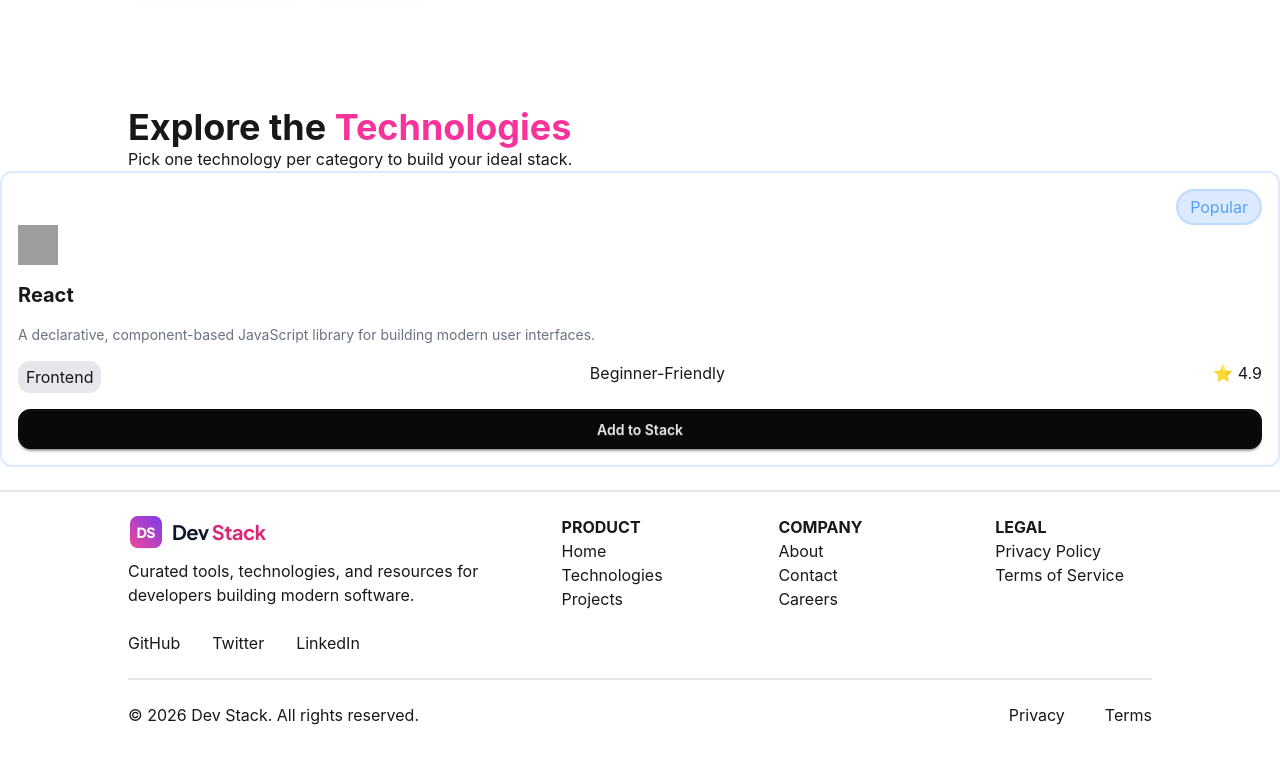
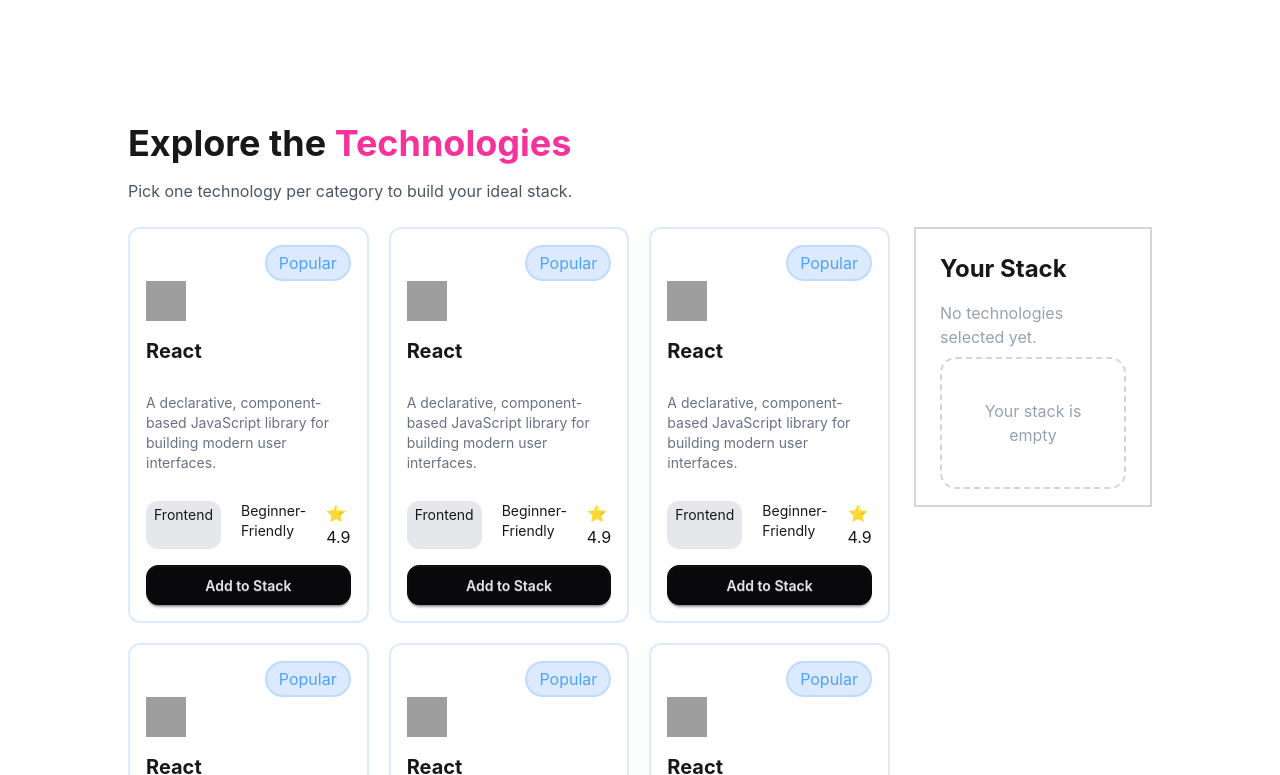
Before and after one commit to SSAShawon/dev-stack, a React (Vite) app: page / in a window 1280 px wide. Shown: the part 445-1220 px from the top of the page. Built offline with nearby package versions, Linux system fonts and the light colour scheme; grey boxes are pictures that could not be loaded.

Commit message:
add sellected card section

```diff
--- a/src/App.tsx
+++ b/src/App.tsx
@@ -3,7 +3,7 @@ import Nav from './components/Nav';
 import Hero from './components/Hero';
 import Footer from './components/Footer';
 import Technologies from './components/Technologies';
-import Card from './components/Card';
+
 
 const App = () => {
   return (
@@ -13,7 +13,8 @@ const App = () => {
       <br />
       <br />
       <Technologies/>
-      <Card/>
+      <br />
+      <br />
        <div className="divider"></div>
       <Footer/>
     </div>
--- a/src/components/Card.tsx
+++ b/src/components/Card.tsx
@@ -12,13 +12,13 @@ const Card = () => {
         <img src="https://icon.icepanel.io/Technology/svg/React.svg" alt="React" className="w-10 h-10" />
 
         <h2 className="font-bold text-xl my-4">React</h2>
-        <p className="text-gray-500 text-sm ">
+        <p className="text-gray-500 text-sm py-3">
           A declarative, component-based JavaScript library for building modern
           user interfaces.
         </p>
         <div className="flex justify-between gap-5 py-4">
-          <p className="bg-gray-200 px-2 py-1 rounded-xl">Frontend</p>
-          <p>Beginner-Friendly</p>
+          <p className="bg-gray-200 px-2 py-1 rounded-xl text-sm">Frontend</p>
+          <p className="text-sm">Beginner-Friendly</p>
           <p>⭐ 4.9</p>
         </div>
         <div className="">
--- a/src/components/Technologies.tsx
+++ b/src/components/Technologies.tsx
@@ -1,12 +1,52 @@
 // import React from 'react';
 
+import Card from "./Card";
+
 const Technologies = () => {
-    return (
-        <div className="w-[80%] mx-auto">
-            <h1 className="text-4xl font-bold">Explore the <span className="text-pink-500">Technologies</span></h1>
-            <p>Pick one technology per category to build your ideal stack.</p>
+  return (
+    <div>
+      <div className="w-[80%] mx-auto">
+        <h1 className="text-4xl font-bold py-4">
+          Explore the <span className="text-pink-500">Technologies</span>
+        </h1>
+        <p className="pb-6 text-gray-600">Pick one technology per category to build your ideal stack.</p>
+      </div>
+
+      {/* card section */}
+      <div className="w-[80%] mx-auto grid grid-cols-4 gap-6">
+        {/* Tech Card  */}
+        <div className="col-span-3">
+          <div className="grid grid-cols-3 gap-5">
+                <Card/>
+                <Card/>
+                <Card/>
+                <Card/>
+                <Card/>
+                <Card/>
+          </div>
         </div>
-    );
+
+
+
+
+
+
+
+
+
+
+
+        {/* Select Card  */}
+        <div className="col-span-1 border-2 border-gray-300 px-6 py-4 self-start">
+            <h2 className="text-2xl font-bold py-2">Your Stack</h2>
+            <p className="text-gray-400 py-2">No technologies selected yet.</p>
+            <div className="border-2 border-dashed rounded-2xl border-gray-300">
+              <p className="text-center text-gray-400 p-10">Your stack is empty</p>
+            </div>
+        </div>
+      </div>
+    </div>
+  );
 };
 
 export default Technologies;
```
